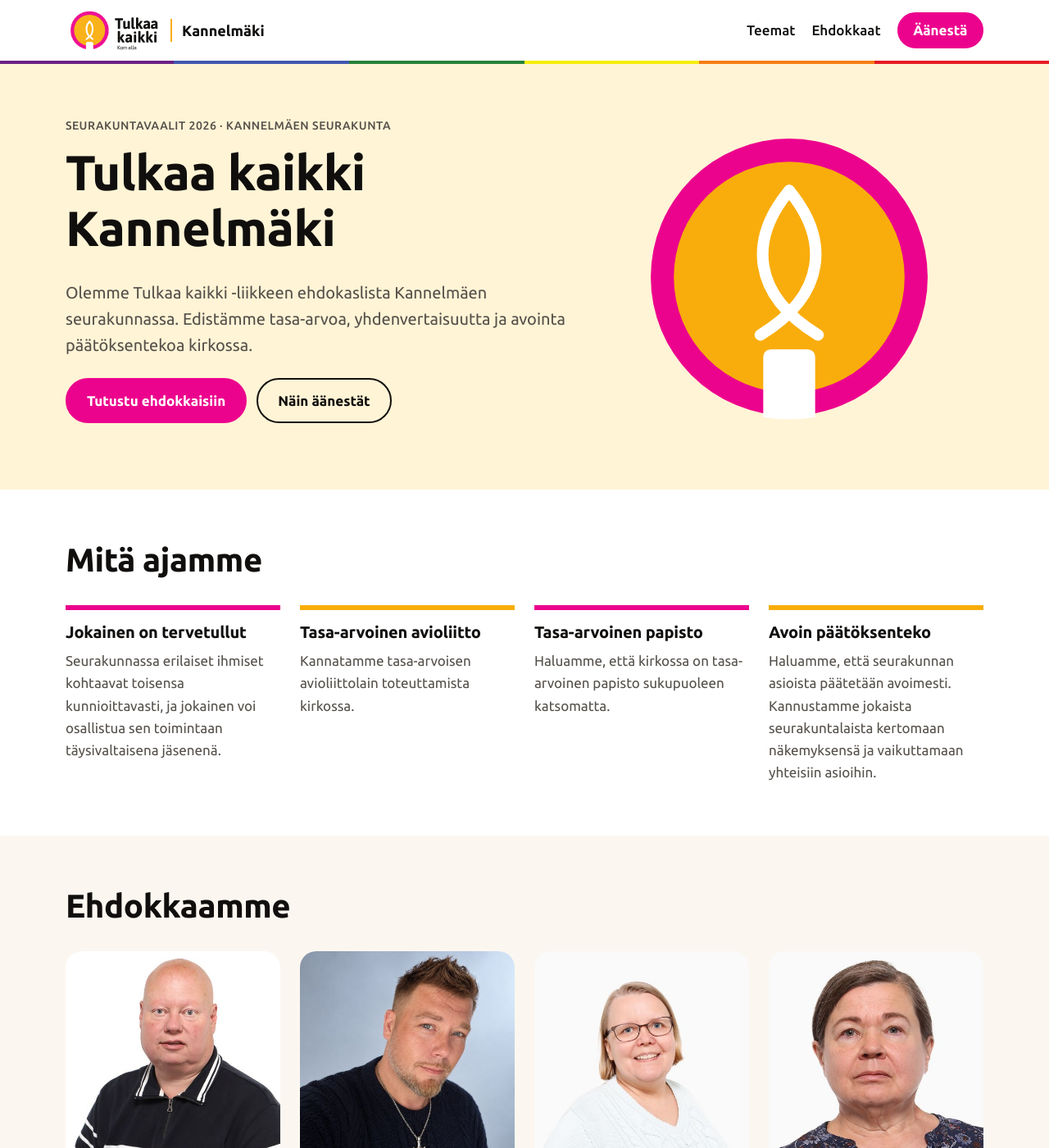
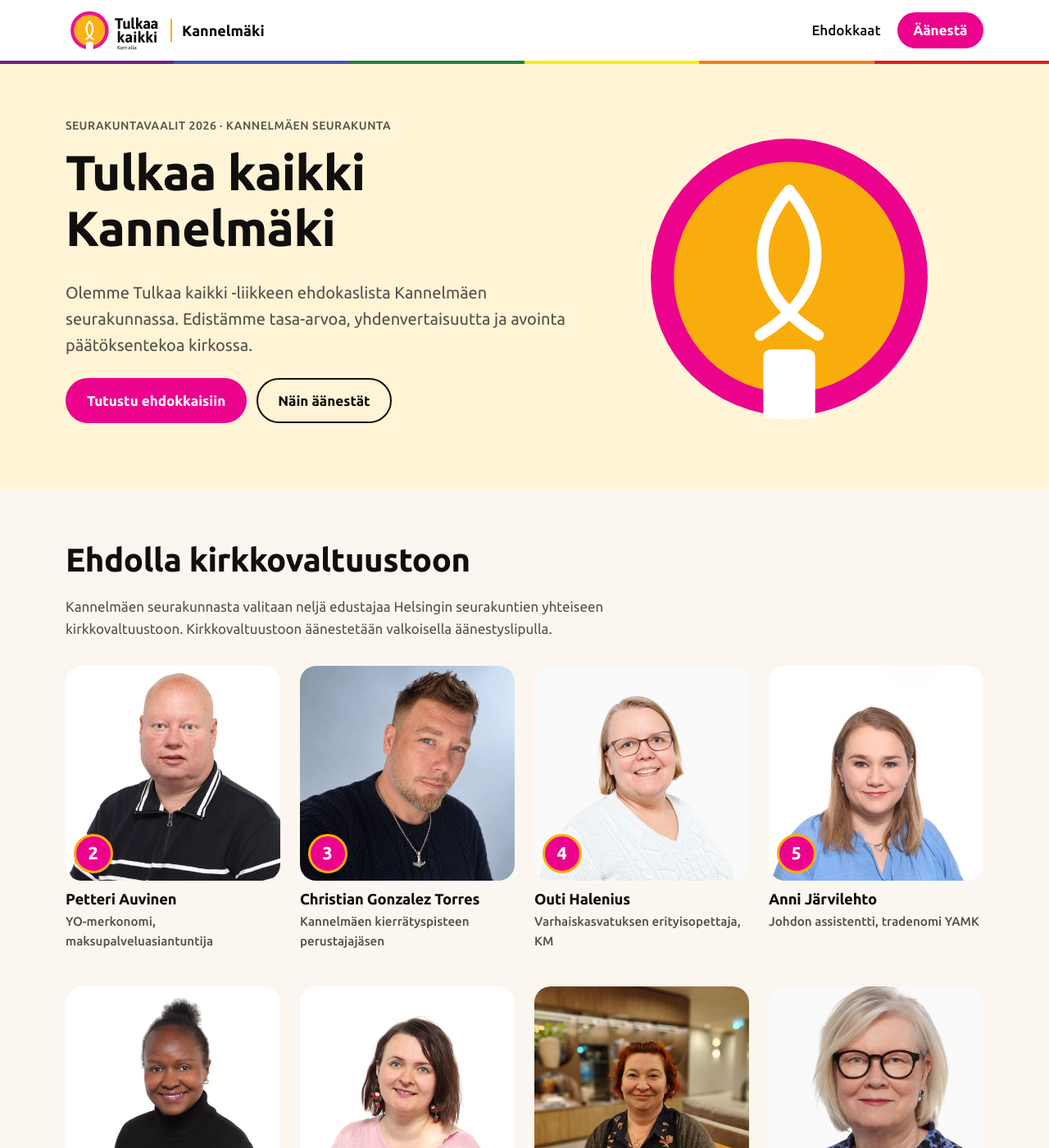
Before and after one commit to vvjarvilehto/tulkaakaikki-kannelmaki, a Jekyll site: the page built from index.html, in a window 1280 px wide and 1400 px high. Shown: the whole window at 82% size. Built offline with Jekyll 4.4.1, drawn with Linux system fonts in a browser that asks for light colours; some of the changed text lies outside the part shown.

Commit message:
Teemaosio pois; ehdokkaat omiin osioihin vaaleittain; kortit linjaan
Co-Authored-By: Claude Opus 5.5 <noreply@anthropic.com>
Claude-Session: https://claude.ai/code/session_01DzGjj6X1zhnynWUduBrk61

```diff
--- a/_data/sivusto.yml
+++ b/_data/sivusto.yml
@@ -2,16 +2,8 @@ otsikko: Tulkaa kaikki Kannelmäki
 ingressi: Olemme Tulkaa kaikki -liikkeen ehdokaslista Kannelmäen seurakunnassa. Edistämme tasa-arvoa, yhdenvertaisuutta ja avointa päätöksentekoa kirkossa.
 hero_kuva: ""
 
-teemat_otsikko: Mitä ajamme
-teemat:
-  - otsikko: Jokainen on tervetullut
-    teksti: Seurakunnassa erilaiset ihmiset kohtaavat toisensa kunnioittavasti, ja jokainen voi osallistua sen toimintaan täysivaltaisena jäsenenä.
-  - otsikko: Tasa-arvoinen avioliitto
-    teksti: Kannatamme tasa-arvoisen avioliittolain toteuttamista kirkossa.
-  - otsikko: Tasa-arvoinen papisto
-    teksti: Haluamme, että kirkossa on tasa-arvoinen papisto sukupuoleen katsomatta.
-  - otsikko: Avoin päätöksenteko
-    teksti: Haluamme, että seurakunnan asioista päätetään avoimesti. Kannustamme jokaista seurakuntalaista kertomaan näkemyksensä ja vaikuttamaan yhteisiin asioihin.
+kirkkovaltuusto_teksti: Kannelmäen seurakunnasta valitaan neljä edustajaa Helsingin seurakuntien yhteiseen kirkkovaltuustoon. Kirkkovaltuustoon äänestetään valkoisella äänestyslipulla.
+seurakuntaneuvosto_teksti: Kannelmäen seurakuntaneuvostoon valitaan 14 luottamushenkilöä. Seurakuntaneuvostoon äänestetään oranssilla äänestyslipulla.
 
 vaalit_otsikko: Äänestä seurakuntavaaleissa
 vaalit_teksti: "Äänestää voi jokainen seurakunnan jäsen, joka on täyttänyt 16 vuotta viimeistään vaalipäivänä. Saat äänestyspaikalla kaksi äänestyslippua: valkoisella äänestät kirkkovaltuustoon ja oranssilla seurakuntaneuvostoon. Ota mukaan henkilöllisyystodistus."
--- a/_includes/ehdokaskortti.html
+++ b/_includes/ehdokaskortti.html
@@ -1,16 +1,18 @@
+{%- comment -%} Ehdokaskortti yhden vaalin osiossa. include.elin on "kirkkovaltuusto" tai "seurakuntaneuvosto". {%- endcomment -%}
 {%- assign e = include.ehdokas -%}
+{%- assign ehdokkuus = e[include.elin] -%}
 <article class="ehdokas">
-  <a class="ehdokas__linkki" href="{{ e.url | relative_url }}">
-    <div class="ehdokas__kuva">
-      {%- if e.kuva and e.kuva != "" %}
-      <img src="{% include kuva.html src=e.kuva %}" alt="{{ e.title }}" loading="lazy">
-      {%- else %}
-      <img class="paikkamerkki" src="{{ '/assets/img/kynttila.svg' | relative_url }}" alt="">
-      {%- endif %}
-    </div>
-    <h3>{{ e.title }}</h3>
+  <a class="ehdokas__kuva" href="{{ e.url | relative_url }}" tabindex="-1" aria-hidden="true">
+    {%- if e.kuva and e.kuva != "" %}
+    <img src="{% include kuva.html src=e.kuva %}" alt="" loading="lazy">
+    {%- else %}
+    <img class="paikkamerkki" src="{{ '/assets/img/kynttila.svg' | relative_url }}" alt="">
+    {%- endif %}
+    {%- if ehdokkuus.numero and ehdokkuus.numero != "" %}
+    <span class="ehdokas__numero">{{ ehdokkuus.numero }}</span>
+    {%- endif %}
   </a>
-  {%- if e.titteli %}<p class="ehdokas__titteli">{{ e.titteli }}</p>{% endif %}
-  {%- include ehdokasnumerot.html ehdokas=e %}
-  {%- if e.lyhyesti %}<p>{{ e.lyhyesti }}</p>{% endif %}
+  <h3 class="ehdokas__nimi"><a href="{{ e.url | relative_url }}">{% if ehdokkuus.numero and ehdokkuus.numero != "" %}<span class="piilotettu">{{ ehdokkuus.numero }} </span>{% endif %}{{ e.title }}</a></h3>
+  <p class="ehdokas__titteli">{{ e.titteli }}</p>
+  <p class="ehdokas__lyhyesti">{{ e.lyhyesti }}</p>
 </article>
--- a/_layouts/default.html
+++ b/_layouts/default.html
@@ -21,7 +21,6 @@
       </a>
       <nav aria-label="Päävalikko">
         <ul>
-          <li><a href="{{ '/#teemat' | relative_url }}">Teemat</a></li>
           <li><a href="{{ '/#ehdokkaat' | relative_url }}">Ehdokkaat</a></li>
           <li><a class="nappi nappi--pieni" href="{{ '/#aanesta' | relative_url }}">Äänestä</a></li>
         </ul>
--- a/assets/css/style.css
+++ b/assets/css/style.css
@@ -68,25 +68,36 @@ h3 { font-size: 1.25rem; }
 .osio { padding: 4rem 0; }
 .osio--vaalea { background: var(--vaalea); }
 
-.teemat { list-style: none; padding: 0; margin: 2rem 0 0; display: grid; grid-template-columns: repeat(auto-fit, minmax(15rem, 1fr)); gap: 1.5rem; }
-.teemat li { border-top: 6px solid var(--magenta); padding-top: 1rem; }
-.teemat li:nth-child(even) { border-top-color: var(--keltainen); }
-.teemat p { margin: 0; color: var(--harmaa); }
 
 /* Ehdokkaat */
-.ehdokkaat { display: grid; grid-template-columns: repeat(auto-fill, minmax(14rem, 1fr)); gap: 2rem 1.5rem; margin-top: 2rem; }
-.ehdokas__linkki { text-decoration: none; color: var(--musta); }
-.ehdokas__linkki:hover h3 { color: var(--magenta); }
-.ehdokas__kuva { position: relative; aspect-ratio: 1; border-radius: var(--pyoristys); overflow: hidden; background: var(--keltainen-vaalea); margin-bottom: 0.75rem; }
+.osio__johdanto { max-width: 44rem; color: var(--harmaa); margin: 0; }
+.piilotettu { position: absolute; width: 1px; height: 1px; overflow: hidden; clip: rect(0 0 0 0); white-space: nowrap; }
+
+/* Kortit asettuvat riveittäin linjaan: kuva, nimi, titteli ja esittely ovat
+   omilla riveillään, joiden korkeus on sama kaikissa saman rivin korteissa. */
+.ehdokkaat { display: grid; grid-template-columns: repeat(auto-fill, minmax(13rem, 1fr)); column-gap: 1.5rem; row-gap: 0; margin-top: 2rem; }
+.ehdokas { display: grid; grid-row: span 4; grid-template-rows: subgrid; row-gap: 0.3rem; align-content: start; padding-bottom: 2.5rem; }
+@supports not (grid-template-rows: subgrid) {
+  .ehdokas { grid-row: auto; display: flex; flex-direction: column; gap: 0.3rem; }
+}
+.ehdokas p, .ehdokas h3 { margin: 0; }
+.ehdokas__kuva { position: relative; display: block; aspect-ratio: 1; border-radius: var(--pyoristys); overflow: hidden; background: var(--keltainen-vaalea); margin-bottom: 0.45rem; }
 .ehdokas__kuva img { width: 100%; height: 100%; object-fit: cover; }
 .ehdokas__kuva .paikkamerkki, .ehdokassivu__kuva .paikkamerkki { object-fit: contain; padding: 18%; }
+.ehdokas__numero {
+  position: absolute; left: 0.6rem; bottom: 0.6rem; min-width: 3rem; height: 3rem; padding: 0 0.5rem;
+  display: grid; place-items: center; border-radius: 999px; background: var(--magenta); color: var(--valkoinen);
+  font-weight: 700; font-size: 1.35rem; border: 3px solid var(--keltainen);
+}
+.ehdokas__nimi { font-size: 1.15rem; }
+.ehdokas__nimi a { color: var(--musta); text-decoration: none; }
+.ehdokas__nimi a:hover { color: var(--magenta); }
+.ehdokas__titteli { color: var(--harmaa); font-weight: 500; font-size: 0.95rem; }
+.ehdokas__lyhyesti:empty { display: none; }
 .ehdokkuudet { list-style: none; padding: 0; margin: 0 0 0.75rem; display: grid; gap: 0.35rem; }
 .ehdokkuudet li { display: flex; align-items: center; justify-content: space-between; gap: 0.75rem; padding: 0.3rem 0.3rem 0.3rem 0.75rem; border-radius: 999px; background: var(--keltainen-vaalea); font-size: 0.9rem; font-weight: 500; }
 .ehdokkuudet__numero { min-width: 2.4rem; padding: 0.1rem 0.6rem; border-radius: 999px; background: var(--magenta); color: var(--valkoinen); font-weight: 700; font-size: 1.05rem; text-align: center; }
 .ehdokkuudet__tulossa { color: var(--harmaa); font-size: 0.8rem; font-weight: 400; padding-right: 0.5rem; white-space: nowrap; }
-.ehdokas h3 { margin-bottom: 0.15rem; }
-.ehdokas__titteli { color: var(--harmaa); font-weight: 500; margin: 0 0 0.5rem; }
-.ehdokas p { margin-top: 0; }
 
 .ehdokassivu { display: grid; grid-template-columns: minmax(0, 2fr) minmax(0, 3fr); gap: 3rem; align-items: start; }
 .ehdokassivu__kuva { aspect-ratio: 1; border-radius: var(--pyoristys); overflow: hidden; background: var(--keltainen-vaalea); }
@@ -118,14 +129,11 @@ h3 { font-size: 1.25rem; }
   .hero__kuva { order: -1; }
   .hero__kuva .hero__symboli { max-width: 9rem; margin: 0; }
   .ehdokassivu__kuva { max-width: 20rem; }
-  .ehdokkaat { grid-template-columns: repeat(2, minmax(0, 1fr)); gap: 1.5rem 1rem; }
-  .ehdokas h3 { font-size: 1.05rem; }
-  .ehdokas p { font-size: 0.95rem; }
-  .ehdokkuudet li { font-size: 0.8rem; padding: 0.4rem 0.6rem; flex-direction: column; align-items: flex-start; gap: 0.25rem; border-radius: 0.75rem; }
-  .ehdokkuudet__elin { overflow-wrap: anywhere; }
-  .ehdokassivu__numerot .ehdokkuudet li { flex-direction: row; align-items: center; }
-  .ehdokkuudet__numero { min-width: 2rem; font-size: 0.95rem; padding: 0.05rem 0.45rem; }
-  .ehdokkuudet__tulossa { font-size: 0.75rem; padding-right: 0; }
+  .ehdokkaat { grid-template-columns: repeat(2, minmax(0, 1fr)); column-gap: 1rem; }
+  .ehdokas { padding-bottom: 1.75rem; }
+  .ehdokas__nimi { font-size: 1rem; }
+  .ehdokas__titteli { font-size: 0.85rem; }
+  .ehdokas__numero { min-width: 2.4rem; height: 2.4rem; font-size: 1.1rem; left: 0.45rem; bottom: 0.45rem; }
   .ylapalkki { position: static; }
   .ylapalkki__logo img { width: 96px; }
   .osio { padding: 3rem 0; }
--- a/index.html
+++ b/index.html
@@ -23,32 +23,33 @@ layout: default
   </div>
 </section>
 
-<section id="teemat" class="osio">
+
+<div id="ehdokkaat">
+{%- assign ehdokkaat = site.ehdokkaat | sort: "jarjestys" %}
+<section id="kirkkovaltuusto" class="osio osio--vaalea">
   <div class="kehys">
-    <h2>{{ s.teemat_otsikko }}</h2>
-    <ul class="teemat">
-      {%- for t in s.teemat %}
-      <li>
-        <h3>{{ t.otsikko }}</h3>
-        <p>{{ t.teksti }}</p>
-      </li>
-      {%- endfor %}
-    </ul>
-  </div>
-</section>
-
-<section id="ehdokkaat" class="osio osio--vaalea">
-  <div class="kehys">
-    <h2>Ehdokkaamme</h2>
+    <h2>Ehdolla kirkkovaltuustoon</h2>
+    {%- if s.kirkkovaltuusto_teksti %}<p class="osio__johdanto">{{ s.kirkkovaltuusto_teksti }}</p>{% endif %}
     <div class="ehdokkaat">
-      {%- assign ehdokkaat = site.ehdokkaat | sort: "jarjestys" -%}
-      {%- for e in ehdokkaat %}
-      {% include ehdokaskortti.html ehdokas=e %}
-      {%- endfor %}
+      {%- for e in ehdokkaat %}{% if e.kirkkovaltuusto.ehdolla %}
+      {% include ehdokaskortti.html ehdokas=e elin="kirkkovaltuusto" %}
+      {%- endif %}{% endfor %}
     </div>
   </div>
 </section>
 
+<section id="seurakuntaneuvosto" class="osio">
+  <div class="kehys">
+    <h2>Ehdolla seurakuntaneuvostoon</h2>
+    {%- if s.seurakuntaneuvosto_teksti %}<p class="osio__johdanto">{{ s.seurakuntaneuvosto_teksti }}</p>{% endif %}
+    <div class="ehdokkaat">
+      {%- for e in ehdokkaat %}{% if e.seurakuntaneuvosto.ehdolla %}
+      {% include ehdokaskortti.html ehdokas=e elin="seurakuntaneuvosto" %}
+      {%- endif %}{% endfor %}
+    </div>
+  </div>
+</section>
+</div>
 
 <section id="aanesta" class="osio osio--aanesta">
   <div class="kehys aanesta">
```
Also changed, not shown: OHJE-YLLAPITAJILLE.md (+2 -2 lines), admin/config.yml (+3 -9 lines), .pages.yml, README.md.
